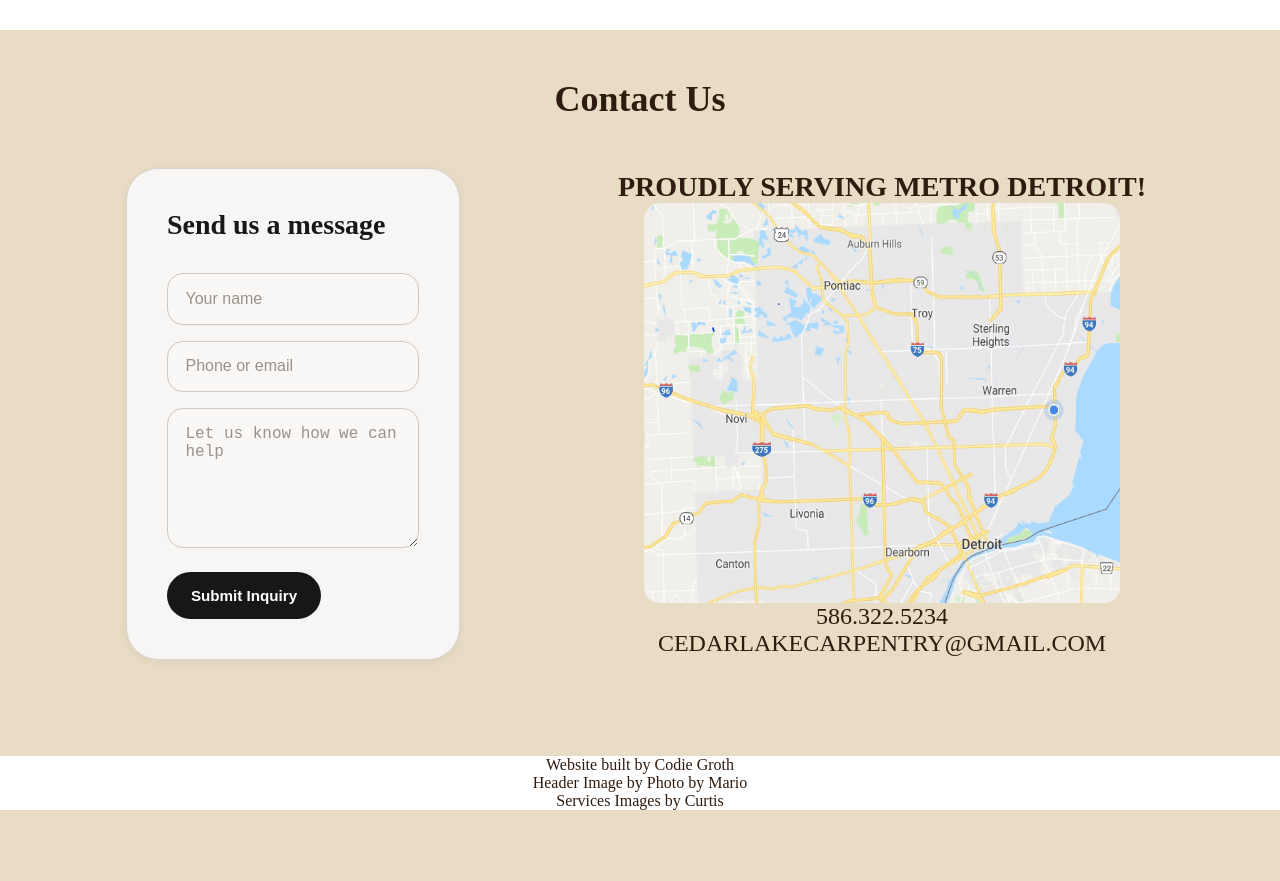
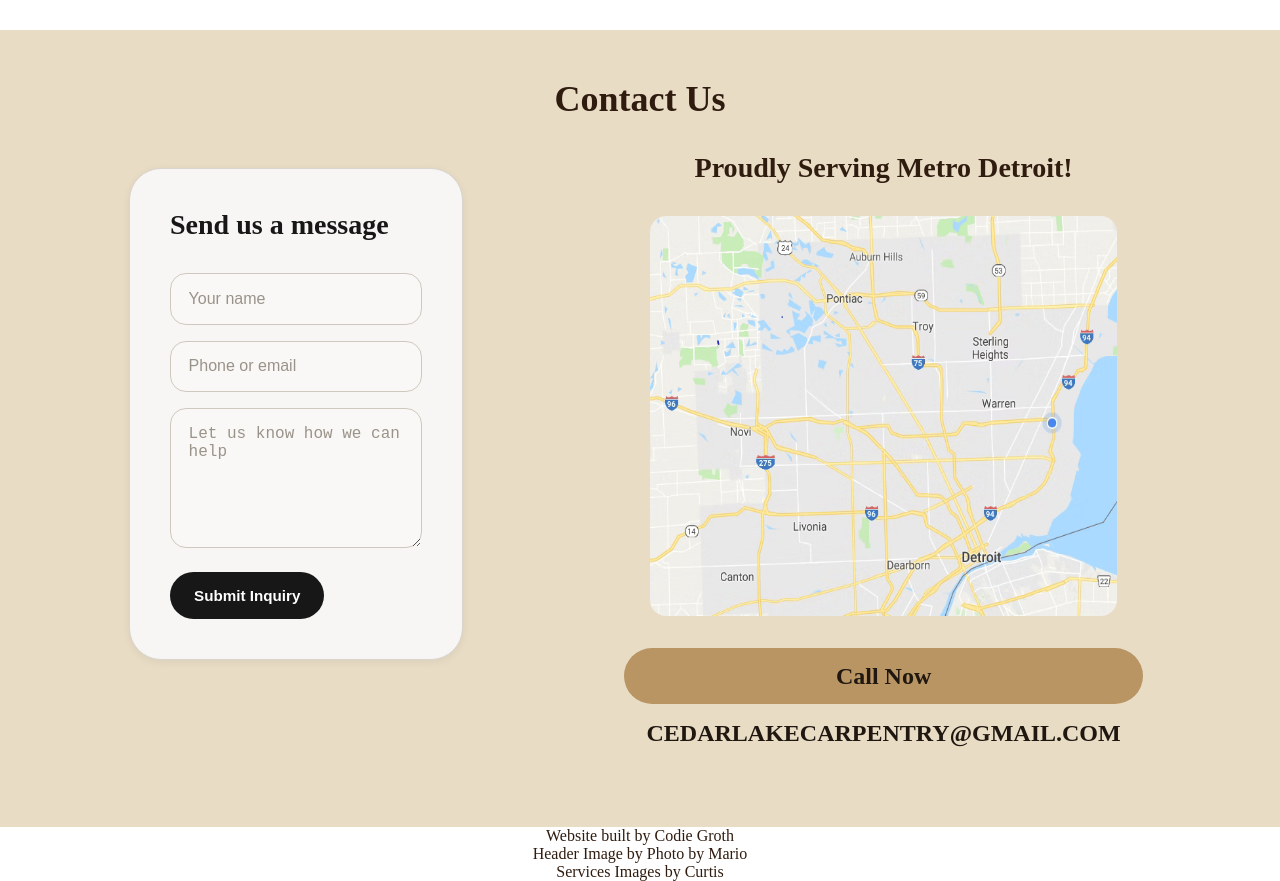
Before and after one commit to codiemaureen/CedarLakeCarpentry_V2, a Next.js app: page / in a window 1280 px wide. Shown: the part 3356-4237 px from the top of the page. Before the commit the page ends 4166 px from the top, so only its background shows below. Built offline with nearby package versions, Linux system fonts and the light colour scheme.

Commit message:
Adding contact buttons and style

```diff
--- a/src/app/component/ContactContainer.jsx
+++ b/src/app/component/ContactContainer.jsx
@@ -11,9 +11,16 @@ const ContactContainer = () => {
         <div className={style.contactDetails}>
           <h3>Proudly Serving Metro Detroit!</h3>
           <Image src='/map.png' alt="map" className={style.map} width={400} height={400}/>
-          <a href="tel:15863225234">586.322.5234</a>
-          <a href="mailto:Cedarlakecarpentry@gmail.com" >Cedarlakecarpentry@gmail.com</a>
-        </div>
+
+
+          <a href="tel:15863225234" className={style.ctaBtnPrimary}>
+            Call Now
+          </a>
+
+
+        <p className={style.contactNote}>
+          Cedarlakecarpentry@gmail.com
+        </p></div>
     </div>
     </div>
   )
--- a/src/app/component/ContactContainer.module.css
+++ b/src/app/component/ContactContainer.module.css
@@ -33,14 +33,48 @@
  flex-direction: column;
  align-self: center;
  text-align: center;
- text-transform: uppercase;
 }
 
 .map{
- margin: auto;
+ margin: 2rem auto 0;
  width: 90%;
  justify-self: center;
  border-radius: 1rem;
+}
+
+.ctaGroup {
+ display: flex;
+ gap: 1rem;
+ margin-top: 2rem;
+ flex-wrap: wrap;
+}
+
+.ctaBtnPrimary,
+.ctaBtnSecondary {
+ display: inline-block;
+ padding: 0.9rem 1.8rem;
+ border-radius: 999px;
+ font-weight: 700;
+ text-decoration: none;
+ transition: all 0.25s ease;
+}
+
+.ctaBtnPrimary {
+ margin-top: 2rem;
+ background-color: #b89563;
+ color: #1f1710;
+}
+
+.ctaBtnPrimary:hover {
+ transform: translateY(-2px);
+}
+
+
+.contactNote {
+ margin-top: 1rem;
+ color: #1f1710;
+ font-weight: 700;
+ text-transform: uppercase;
 }
 
 @media screen and (max-width:900px) {
```
